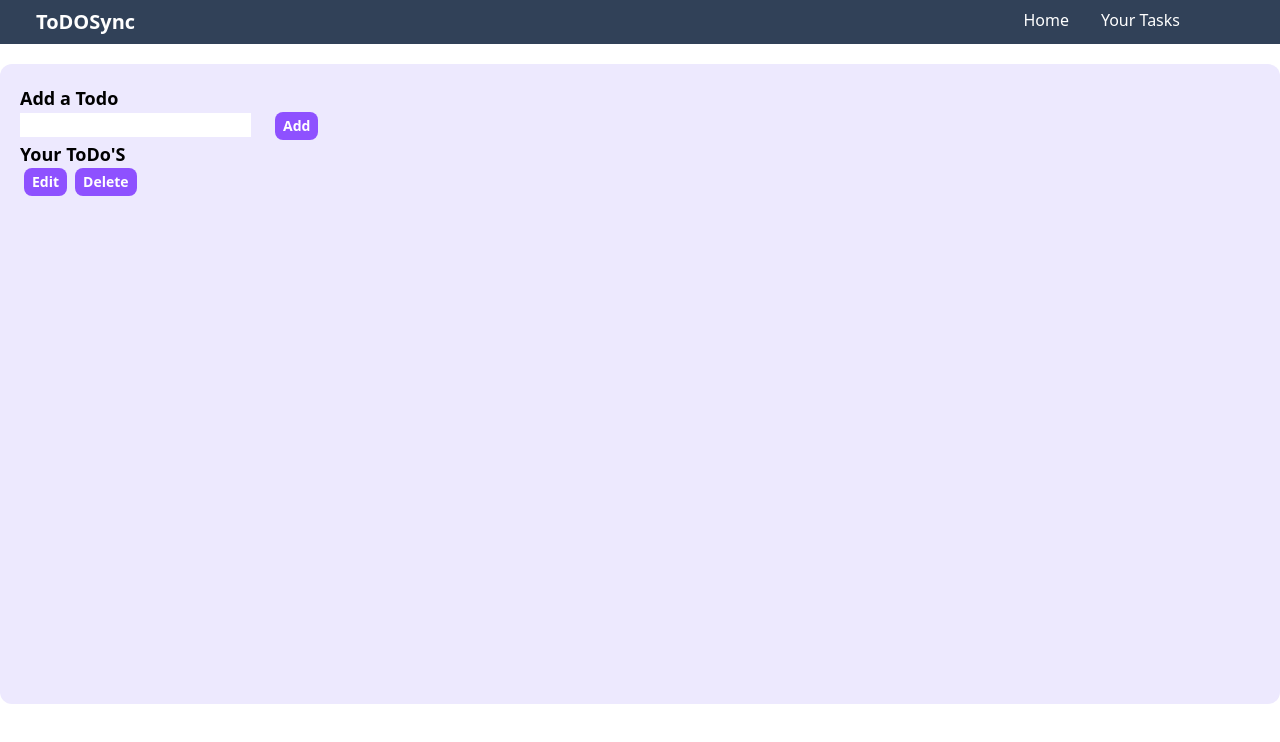
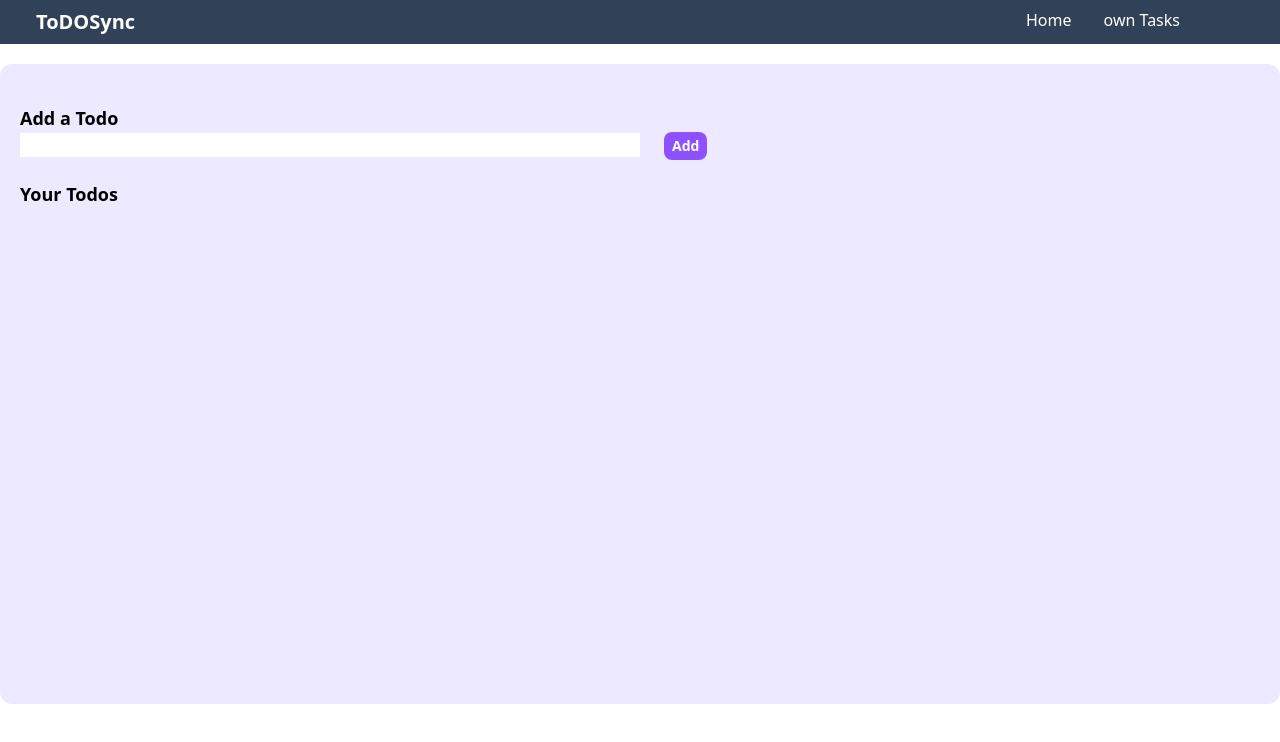
Before and after one commit to Anurag-Kuche/TodoSync, a React (Vite) app: page / in a window 1280 px wide. Shown: the top 742 px of the page. Built offline with nearby package versions, Linux system fonts and the light colour scheme.

Commit message:
new updates

```diff
--- a/src/App.jsx
+++ b/src/App.jsx
@@ -3,27 +3,48 @@ import { useState } from 'react'
 import Navbar from './components/Navbar'
 
 function App() {
-  const [count, setCount] = useState(0)
+  const[todo,setTodo]=useState("")
+  const [todos,setTodos]=useState([])
+
+  const handleEdit=()=>{
+
+  }
+  const handleDelete=()=>{
+
+  }
+
+  const handleAdd=()=>{
+    setTodos([...todos,{todo,isCompleted:false}])
+    setTodo("")
+  }
+
+  const handleChange=(e)=>{
+    setTodo(e.target.value)
+  }
 
   return (
     <>
     <Navbar/>
      <div className=" bg-violet-100 container mx-auto my-5 rounded-xl p-5 min-h-[80vh]">
-        <div className="addTodo">
+        <div className="addTodo my-5">
           <h2 className='text-lg font-bold'>Add a Todo</h2>
-          <input type="text" className='bg-white'/>
-          <button className='bg-violet-500 hover:bg-violet-900 p-2 py-1 text-sm font-bold text-white rounded-lg mx-6'>Add</button>
+          <input onClick={handleChange}  value={todo} type="text" className='bg-white w-1/2'/>
+          <button onClick={handleAdd} className='bg-violet-500 hover:bg-violet-900 p-2 py-1 text-sm font-bold text-white rounded-lg mx-6'>Add</button>
         </div>
-        <h2 className='text-lg font-bold'>Your ToDo'S</h2>
+        <h2 className='text-lg font-bold'>Your Todos</h2>
         <div className="todos">
-          <div className="todo flex">
-            <div className="text"></div>
+          {todos.map(item=>{
+            <div className="todo flex">
+            <div className="text">{items.todo}</div>
             <div className="buttons ">
-              <button className='bg-violet-500 hover:bg-violet-900 p-2 py-1 text-sm font-bold text-white rounded-lg mx-1'>Edit</button>
-              <button className='bg-violet-500 hover:bg-violet-900 p-2 py-1 text-sm font-bold text-white rounded-lg mx-1'>Delete</button>
+              <button onClick={handleEdit} className='bg-violet-500 hover:bg-violet-900 p-2 py-1 text-sm font-bold text-white rounded-lg mx-1'>Edit</button>
+              <button onClick={handleDelete} className='bg-violet-500 hover:bg-violet-900 p-2 py-1 text-sm font-bold text-white rounded-lg mx-1'>Delete</button>
 
             </div>
           </div>
+
+          })}
+
         </div>
 
      </div>
--- a/src/components/Navbar.jsx
+++ b/src/components/Navbar.jsx
@@ -8,7 +8,7 @@ function Navbar() {
         </div>
       <ul className="flex gap-8 mx-9">
         <li className="cursor-pointer hover:font-bold transition-shadow duration-75">Home</li>
-        <li className="cursor-pointer hover:font-bold transition-3d duration-75">Your Tasks</li>
+        <li className="cursor-pointer hover:font-bold transition-3d duration-75">own Tasks</li>
         <li></li>
         <li></li>
       </ul>
```
